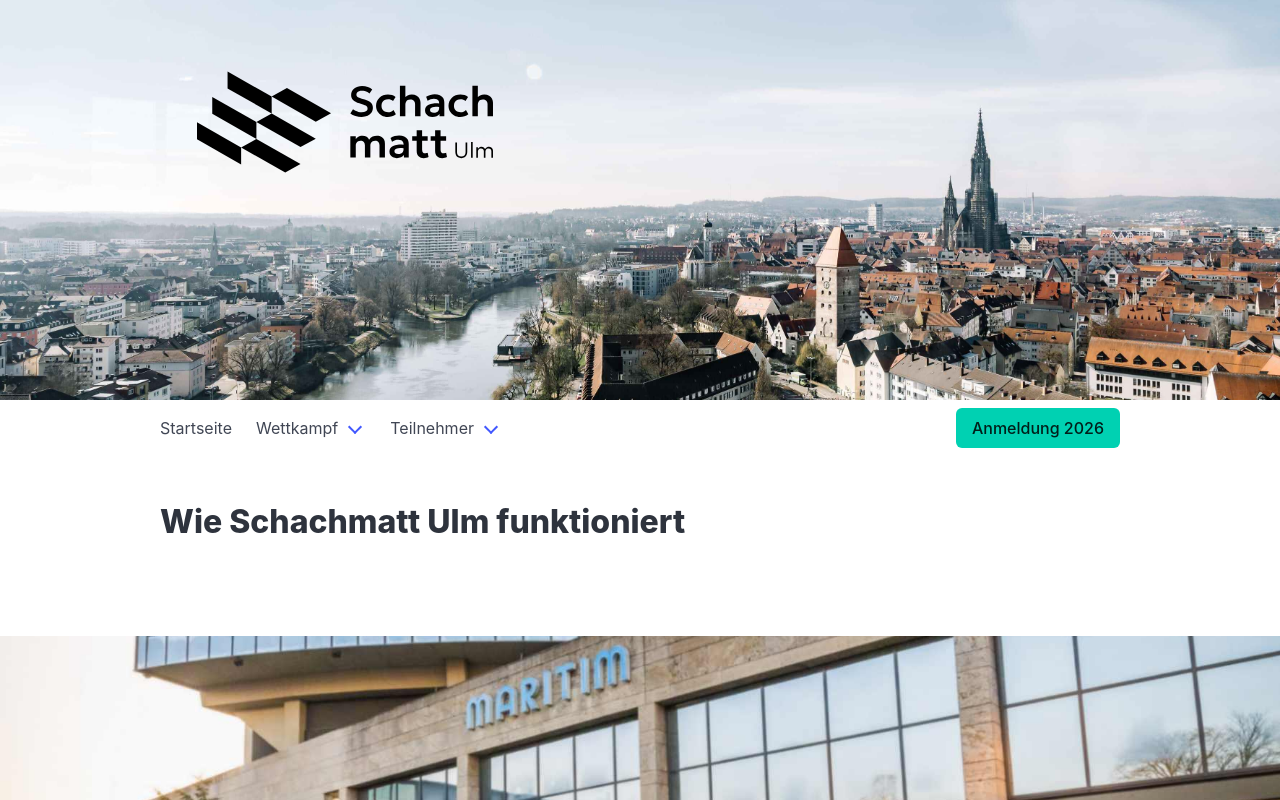
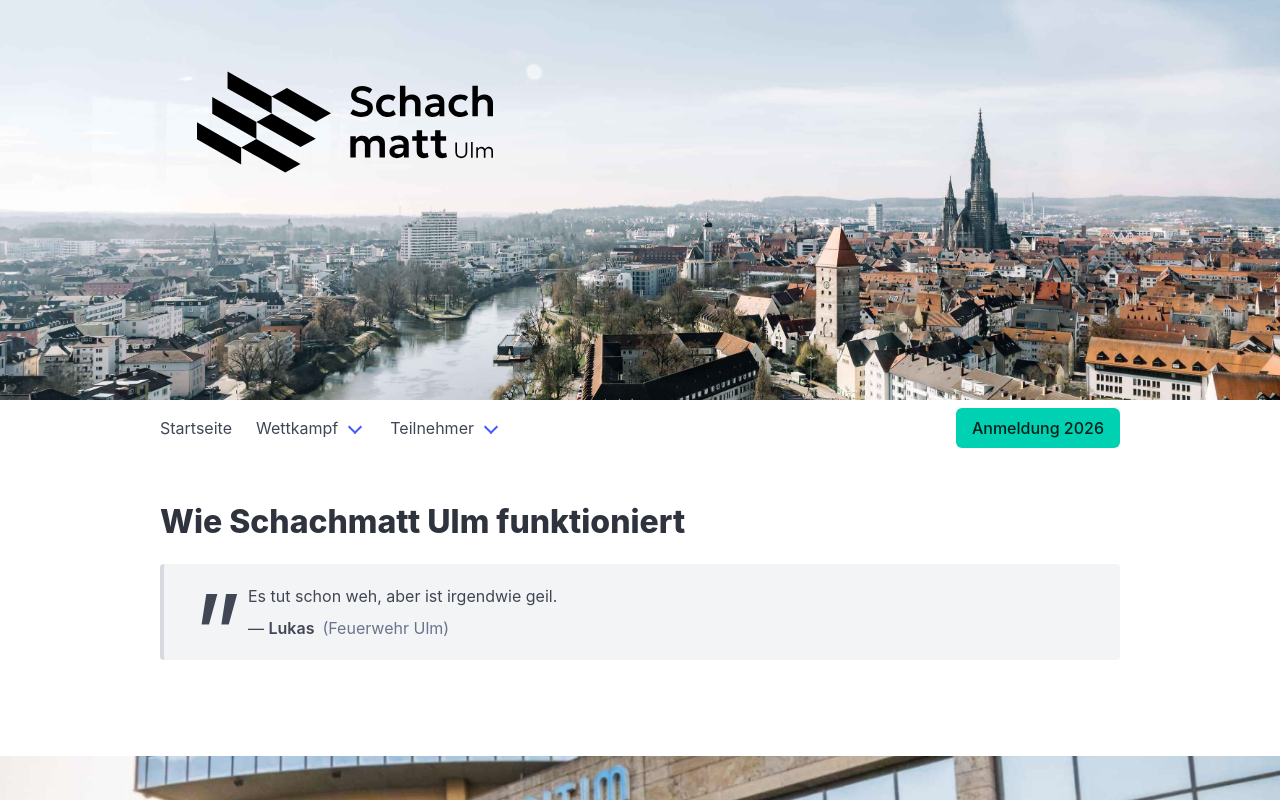
Before and after one commit to steffkes/schachmatt-ulm, a Nuxt app: page /wettkampf/konzept in a window 1280 px wide. Shown: the top 800 px of the page. Built offline with nearby package versions, Linux system fonts and the light colour scheme; no server answers.

Commit message:
add quote to concept

```diff
--- a/pages/wettkampf/konzept.vue
+++ b/pages/wettkampf/konzept.vue
@@ -9,6 +9,9 @@ useSeoMeta({
   <section class="section">
     <div class="container is-max-desktop">
       <h1 class="title">Wie Schachmatt Ulm funktioniert</h1>
+      <QuoteElement name="Lukas" department="Feuerwehr Ulm">
+        <p>Es tut schon weh, aber ist irgendwie geil.</p>
+      </QuoteElement>
     </div>
   </section>
 
```
